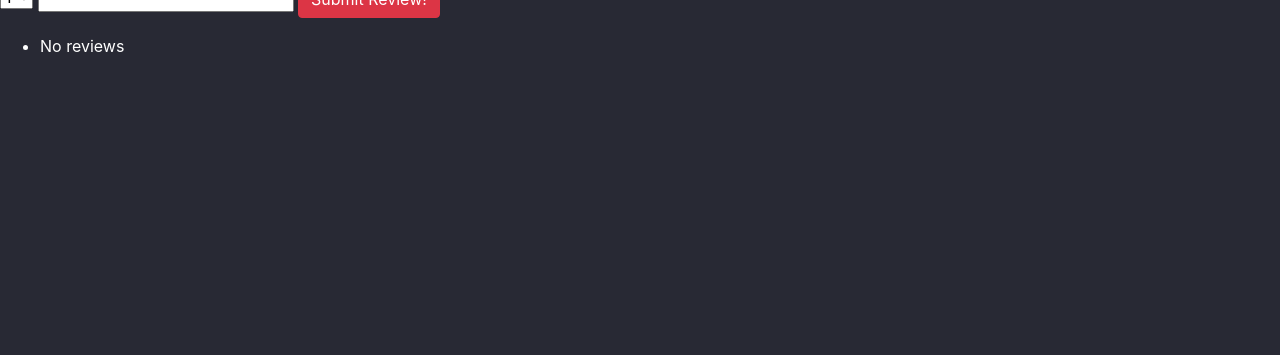
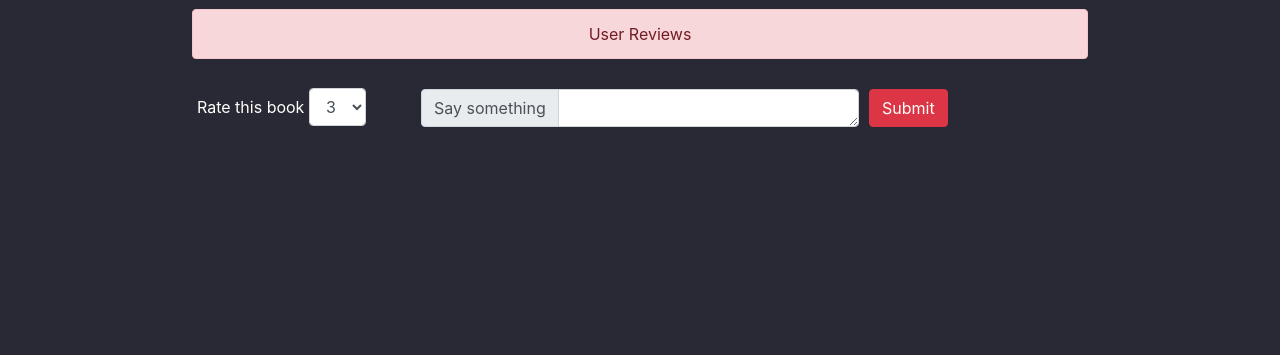
Before and after one commit to muhamedsuhail/GoodReviews, a Flask app: template templates/book.html in a window 1280 px wide. Shown: the part 445-800 px from the top of the page. Run offline with Flask 2, Linux system fonts and the light colour scheme; the template is opened without the code that fills it, so the values that code supplies are empty; some libraries are stand-ins or nearby versions.

Commit message:
Added Review bar

```diff
--- a/application.py
+++ b/application.py
@@ -1,4 +1,6 @@
 import os
+import datetime
+import calendar
 import requests
 from flask import Flask, session,render_template,request,redirect,flash
 from flask_session import Session
@@ -78,12 +80,15 @@ def search():
 @login_required
 def book(isbn):
 	if request.method=='POST':
-		rating=request.form.get('rating')
+		rating=int(request.form.get('rating'))
 		review=request.form.get('review')
-	else:
-		rating=None
-		review=None
+		time=datetime.datetime.now().month
+		print(calendar.month_name[time])
+		id=db.execute("SELECT id from books WHERE isbn=:id",{"id":isbn}).fetchone()[0]
+		# db.execute("INSERT INTO reviews(username,book_id,rating,review,time) VALUES(:uname,:id,:rtg,:rev,:tm)",{"uname":session["uname"],"id":id,"rtg":rating,"rev":review,"tm":time})
+		# db.commit()
 	book=db.execute("SELECT * FROM books WHERE isbn=:id",{"id":isbn}).fetchone()
+	review=db.execute("SELECT * FROM reviews WHERE id=:id",{"id":book.id}).fetchall()
 	key=os.getenv("GOOD_READS_KEY")
 	res = requests.get("https://www.goodreads.com/book/review_counts.json", params={"key": key, "isbns":isbn})
 	return render_template("book.html",book=book,res=res,reviews=review)
--- a/static/style.css
+++ b/static/style.css
@@ -6,7 +6,7 @@ body{
 @media (max-width:500px)
 {
   *{
-    overflow: hidden;
+    overflow-x: hidden;
   }
 }
 .topnav
@@ -71,7 +71,11 @@ text-decoration: none;
   flex-direction: row;
   padding: 30px;
 }
-.dropdown-divider
+.form-control{
+  display: inline-block;
+  width: auto;
+}
+.dropdown-divider,.form-row
 {
   margin:auto;
   width: 70vw;
--- a/templates/book.html
+++ b/templates/book.html
@@ -27,27 +27,41 @@
 	  		<h5>Average rating: {{res.json()['books'][0]['average_rating']}}</h5>
 	  	</div>
 	</div>
-	<div class="dropdown-divider"></div>
-	<div class="form-group">
-		<form method="post">
-			<select name="rating">
-				<option>1</option>
-				<option>2</option>
-				<option>3</option>
-				<option>4</option>
-				<option>5</option>
-			</select>
-			<input type="text" name="review">
-			<button class="btn btn-danger">Submit Review!</button>
-
-		</form>
-	</div>
+	<div class="dropdown-divider"></div><br>
+	<div style="width:70vw;text-align: center;"class="alert alert-danger" role="alert">
+  		<stong>User Reviews</stong>
+	</div><br>
+	<form method="post">
+        <div class="form-row" >
+            <div class="form-group col-sm">
+                <label for="rating">Rate this book</label>
+                <select name="rating" class="form-control" required>
+                    <option value="1">1</option>
+                    <option value="2">2</option>
+                    <option selected value="3">3</option>
+                    <option value="4">4</option>
+                    <option value="5">5</option>
+                </select>
+            </div>
+            <div class="form-group col-sm-6">
+                <div class="input-group">
+                    <div class="input-group-prepend">
+                        <span class="input-group-text">Say something</span>
+                    </div>
+                    <textarea name="review"  class="form-control" rows="1" required></textarea>
+                </div>
+            </div>
+            <div class="form-group col-sm">
+                <button class="btn btn-danger" type="submit">Submit</button>
+            </div>
+        </div>
+    </form>
 	<ul>
 	{%if reviews%}
-		{%for review in reviews%}
-			<li>{{review}}</li>
-		{%endfor%}
+	{%for review in reviews%}
+			<li>{{review.review}},{{review.rating}},{{review.time}},{review.username}</li>
 	{%else%}
 		<li>No reviews</li>
+	{%endfor%}
 	{%endif%}
 {%endblock%}
--- a/templates/login.html
+++ b/templates/login.html
@@ -11,7 +11,7 @@ Notes
 {% block body %}
 <div class="Form">
 
-		<form action=" {{ url_for('login') }} " method="post">
+		<form method="post">
 			<div class="form-group">
 				<label for="username">Username</label>
 				<input class="form-control" type="text" name="username">
```
